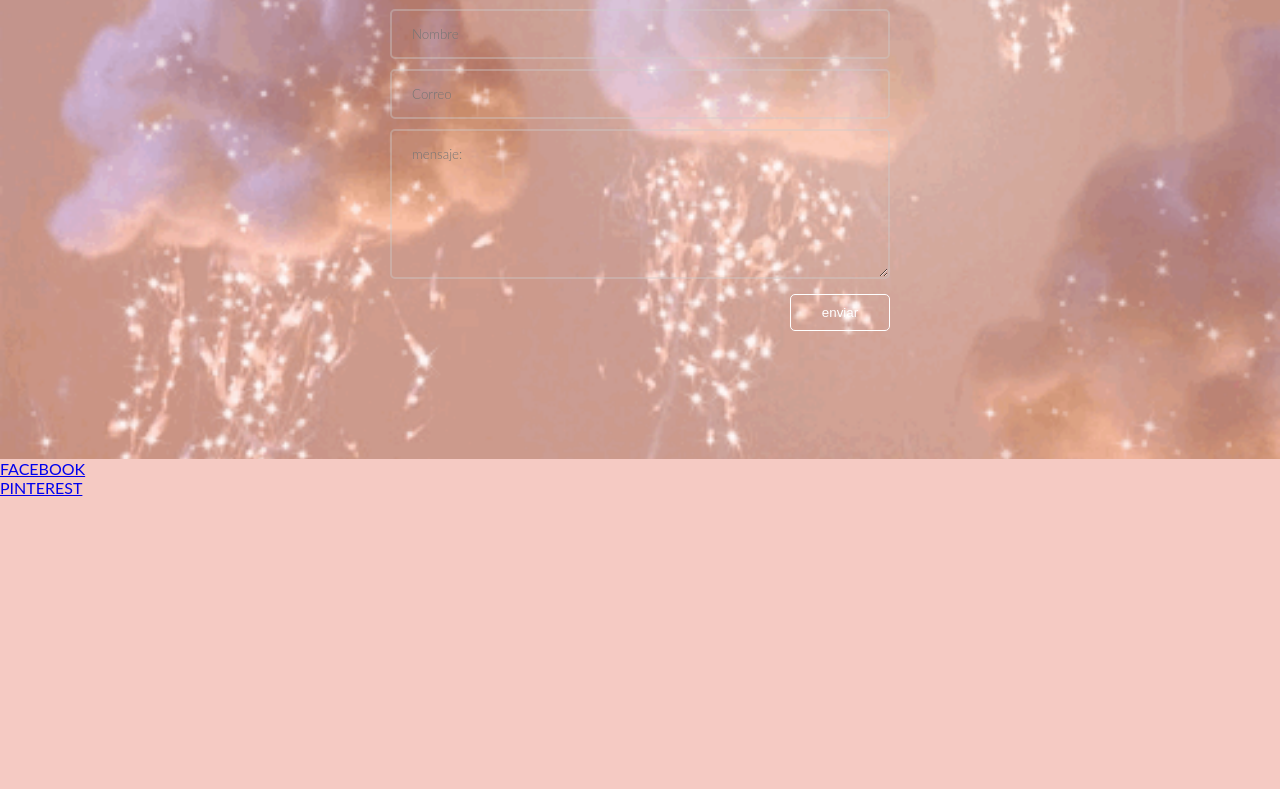
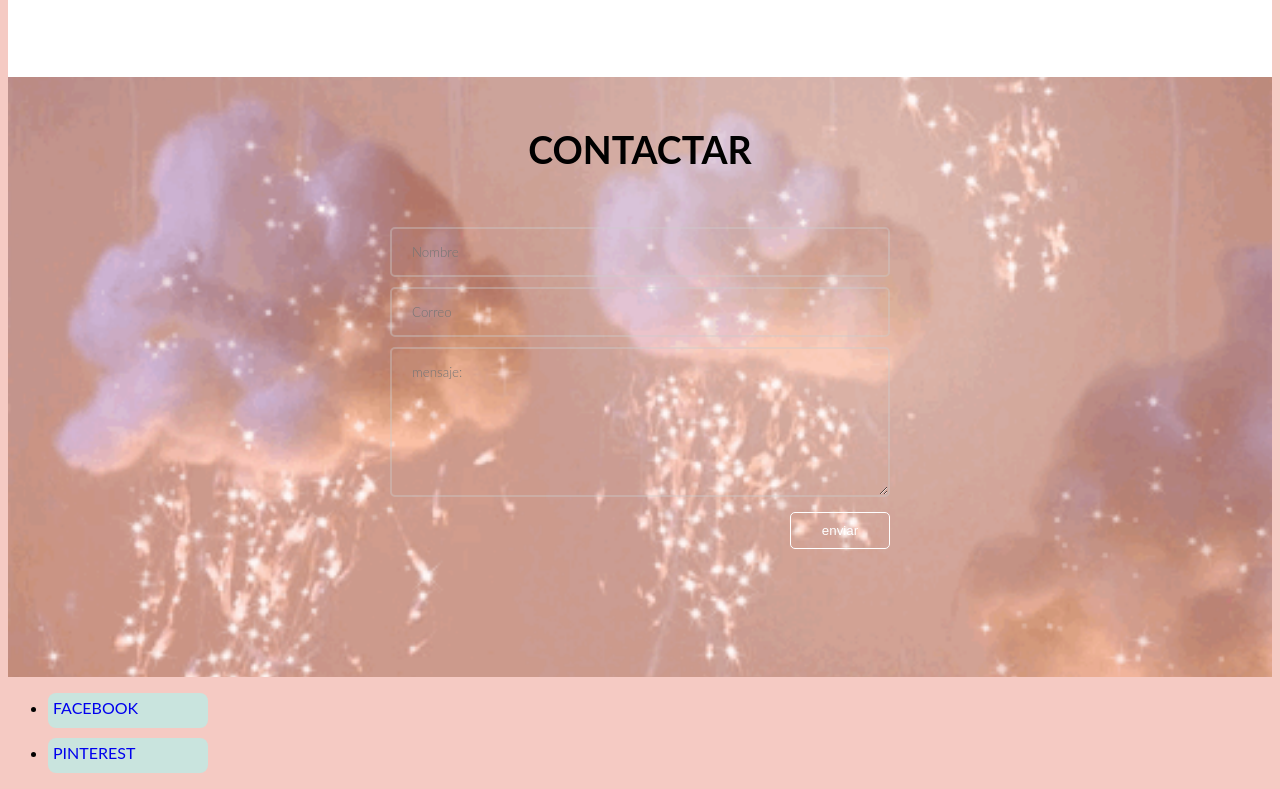
Before and after one commit to jhen1245/trabajo-final-de-la-escuela, a plain HTML site: page index.html in a window 1280 px wide. Shown: the part 2269-3058 px from the top of the page. Before the commit the page ends 2766 px from the top, so only its background shows below. Drawn offline with Linux system fonts and the light colour scheme.

Commit message:
Update estilo.css

```diff
--- a/css/estilo.css
+++ b/css/estilo.css
@@ -1,4 +1,4 @@
-*{
+{
     margin:0;
     padding:0;
     box-sizing:border-box;
@@ -206,6 +206,18 @@ footer .contacto  textarea{
     font-weight:300;
 }
 
+.redes-sociales ul a{
+    background:#c9e4de;
+    width:150px;
+    height:25px;
+    padding:5px;
+    margin-top:10px;
+     border-radius:8px;
+     text-decoration: none;
+      display:flex;
+ }
+
+
 footer .contacto  textarea{
     height:150px;
     max-height: 150px;
```
